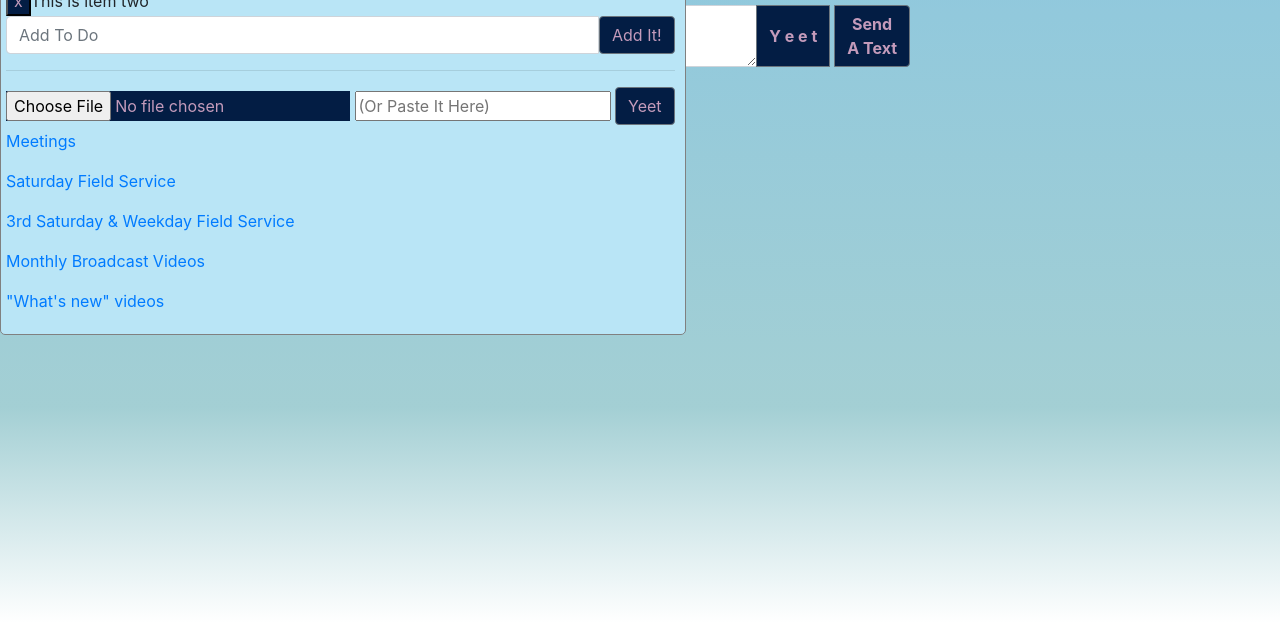
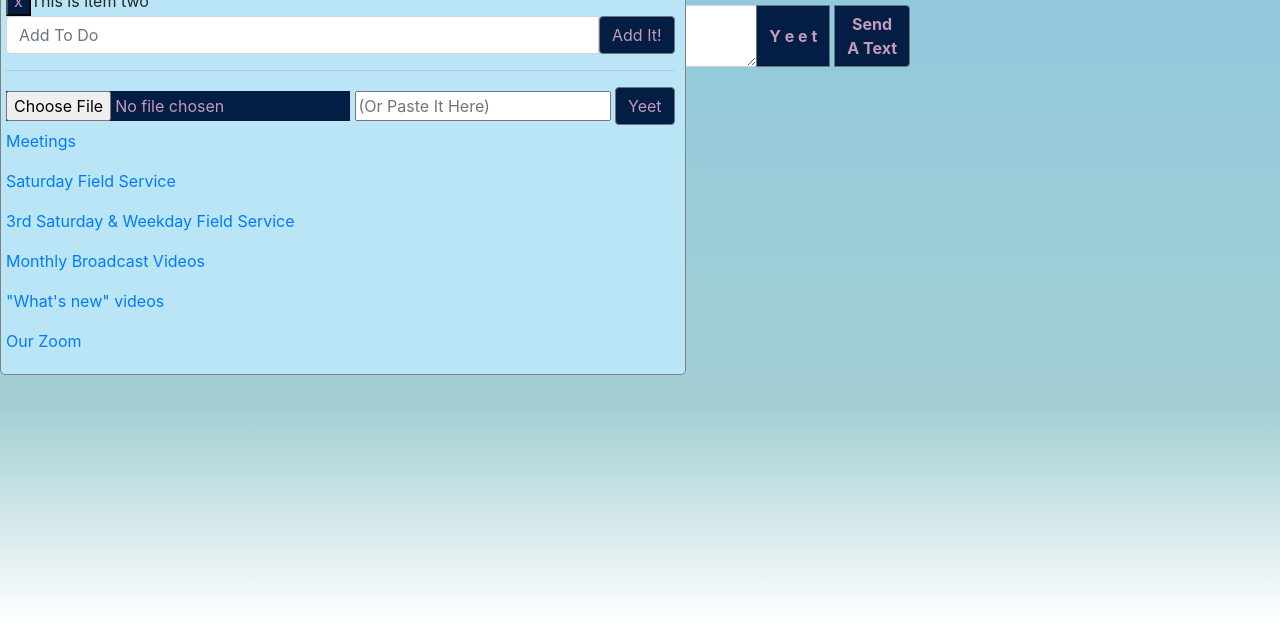
Before and after one commit to lamontblack1/jolinschatroom, a plain HTML site: page index.html in a window 1280 px wide. Both pictures are taken after a click on the button "To Do and Links". Shown: the part 110-744 px from the top of the page. Drawn offline with nearby package versions, Linux system fonts and the light colour scheme; no server answers; a web font is replaced by a local one.

Commit message:
add our zoom

```diff
--- a/index.html
+++ b/index.html
@@ -240,6 +240,7 @@
         <p><a href="https://www.jw.org/en/library/videos/#en/categories/StudioMonthlyPrograms" target="_blank">Monthly Broadcast Videos</a></p>
         <p><a href="https://www.jw.org/en/library/videos/#en/categories/StudioNewsReports" target="_blank">"What's new"
                 videos</a></p>
+                <p><a href="https://us02web.zoom.us/j/5720469945?pwd=VTgxSXYzU0piazV6WHE1MnhnMnorUT09" target="_blank">Our Zoom</a></p>
 
     </div>
 
```
